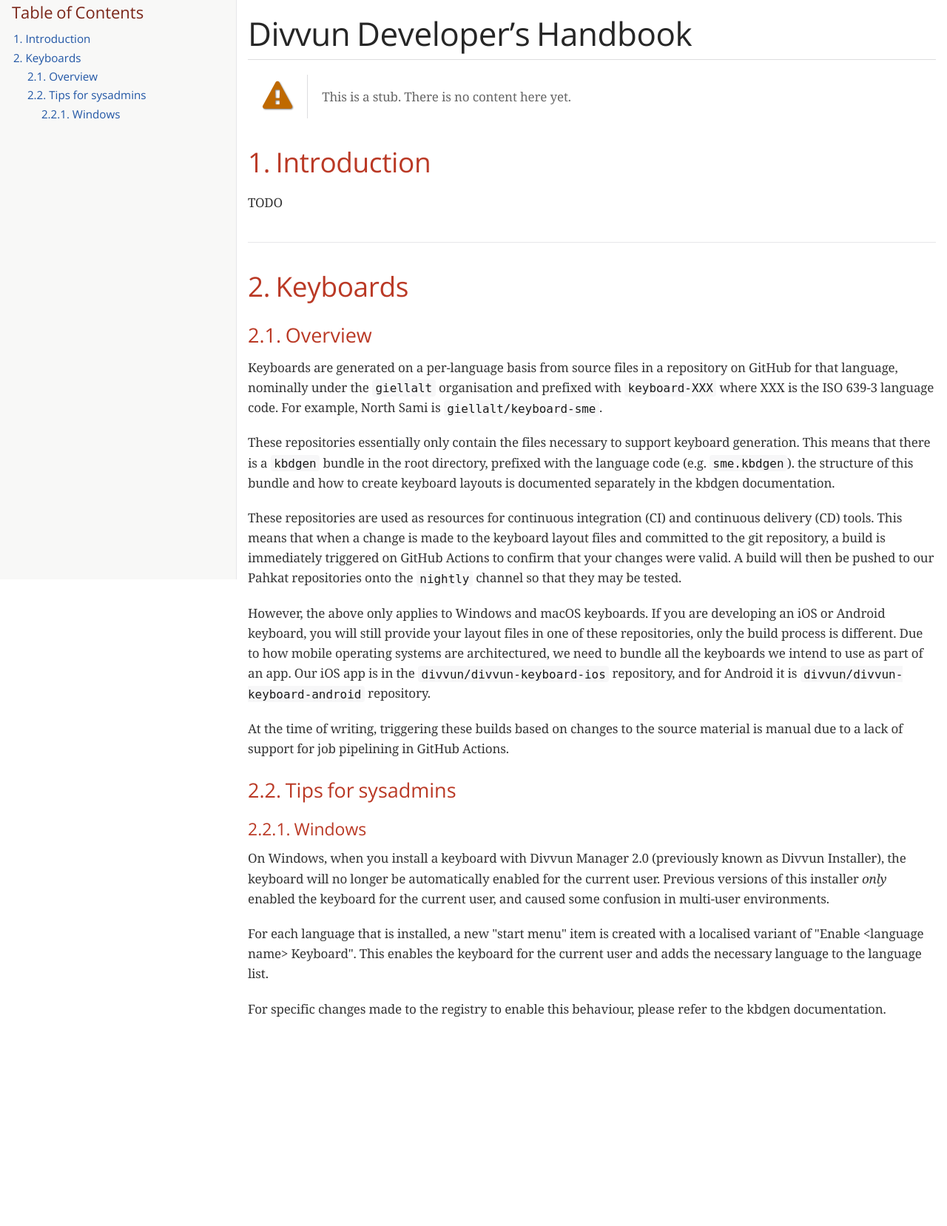
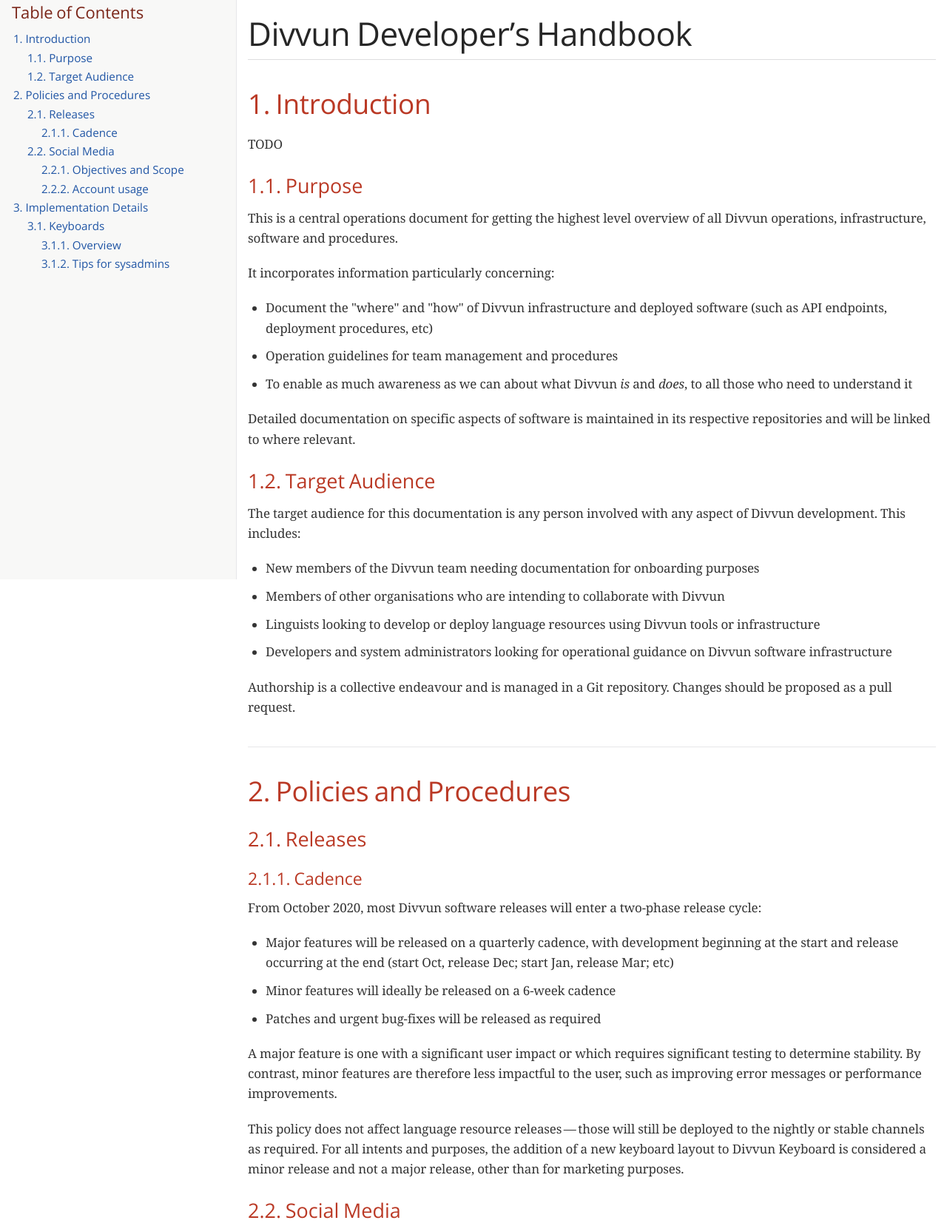
Before and after one commit to divvun/handbook, a plain HTML site: page index.html in a window 1280 px wide. Shown: the part 17-1674 px from the top of the page at 74% size. Before the commit the page ends 1434 px from the top, so only its background shows below. Drawn offline with nearby package versions, Linux system fonts and the light colour scheme; some packages are replaced by stand-ins of ours; a web font is replaced by a local one.

Commit message:
Add some updates

```diff
--- a/index.html
+++ b/index.html
@@ -443,13 +443,33 @@ body.book #toc,body.book #preamble,body.book h1.sect0,body.book .sect1>h2{page-b
 <div id="toc" class="toc2">
 <div id="toctitle">Table of Contents</div>
 <ul class="sectlevel1">
-<li><a href="#introduction">1. Introduction</a></li>
-<li><a href="#keyboards">2. Keyboards</a>
+<li><a href="#introduction">1. Introduction</a>
 <ul class="sectlevel2">
-<li><a href="#overview">2.1. Overview</a></li>
-<li><a href="#tips_for_sysadmins">2.2. Tips for sysadmins</a>
+<li><a href="#purpose">1.1. Purpose</a></li>
+<li><a href="#target_audience">1.2. Target Audience</a></li>
+</ul>
+</li>
+<li><a href="#policies_and_procedures">2. Policies and Procedures</a>
+<ul class="sectlevel2">
+<li><a href="#releases">2.1. Releases</a>
 <ul class="sectlevel3">
-<li><a href="#windows">2.2.1. Windows</a></li>
+<li><a href="#cadence">2.1.1. Cadence</a></li>
+</ul>
+</li>
+<li><a href="#social_media">2.2. Social Media</a>
+<ul class="sectlevel3">
+<li><a href="#objectives_and_scope">2.2.1. Objectives and Scope</a></li>
+<li><a href="#account_usage">2.2.2. Account usage</a></li>
+</ul>
+</li>
+</ul>
+</li>
+<li><a href="#implementation_details">3. Implementation Details</a>
+<ul class="sectlevel2">
+<li><a href="#keyboards">3.1. Keyboards</a>
+<ul class="sectlevel3">
+<li><a href="#overview">3.1.1. Overview</a></li>
+<li><a href="#tips_for_sysadmins">3.1.2. Tips for sysadmins</a></li>
 </ul>
 </li>
 </ul>
@@ -458,37 +478,131 @@ body.book #toc,body.book #preamble,body.book h1.sect0,body.book .sect1>h2{page-b
 </div>
 </div>
 <div id="content">
-<div id="preamble">
-<div class="sectionbody">
-<div class="admonitionblock warning">
-<table>
-<tr>
-<td class="icon">
-<i class="fa icon-warning" title="Warning"></i>
-</td>
-<td class="content">
-<div class="paragraph">
-<p>This is a stub. There is no content here yet.</p>
-</div>
-</td>
-</tr>
-</table>
-</div>
-</div>
-</div>
 <div class="sect1">
 <h2 id="introduction"><a class="link" href="#introduction">1. Introduction</a></h2>
 <div class="sectionbody">
 <div class="paragraph">
 <p>TODO</p>
 </div>
+<div class="sect2">
+<h3 id="purpose"><a class="link" href="#purpose">1.1. Purpose</a></h3>
+<div class="paragraph">
+<p>This is a central operations document for getting the highest level overview of all Divvun operations, infrastructure, software and procedures.</p>
+</div>
+<div class="paragraph">
+<p>It incorporates information particularly concerning:</p>
+</div>
+<div class="ulist">
+<ul>
+<li>
+<p>Document the "where" and "how" of Divvun infrastructure and deployed software (such as API endpoints, deployment procedures, etc)</p>
+</li>
+<li>
+<p>Operation guidelines for team management and procedures</p>
+</li>
+<li>
+<p>To enable as much awareness as we can about what Divvun <em>is</em> and <em>does</em>, to all those who need to understand it</p>
+</li>
+</ul>
+</div>
+<div class="paragraph">
+<p>Detailed documentation on specific aspects of software is maintained in its respective repositories and will be linked to where relevant.</p>
+</div>
+</div>
+<div class="sect2">
+<h3 id="target_audience"><a class="link" href="#target_audience">1.2. Target Audience</a></h3>
+<div class="paragraph">
+<p>The target audience for this documentation is any person involved with any aspect of Divvun development. This includes:</p>
+</div>
+<div class="ulist">
+<ul>
+<li>
+<p>New members of the Divvun team needing documentation for onboarding purposes</p>
+</li>
+<li>
+<p>Members of other organisations who are intending to collaborate with Divvun</p>
+</li>
+<li>
+<p>Linguists looking to develop or deploy language resources using Divvun tools or infrastructure</p>
+</li>
+<li>
+<p>Developers and system administrators looking for operational guidance on Divvun software infrastructure</p>
+</li>
+</ul>
+</div>
+<div class="paragraph">
+<p>Authorship is a collective endeavour and is managed in a Git repository. Changes should be proposed as a pull request.</p>
+</div>
+</div>
 </div>
 </div>
 <div class="sect1">
-<h2 id="keyboards"><a class="link" href="#keyboards">2. Keyboards</a></h2>
+<h2 id="policies_and_procedures"><a class="link" href="#policies_and_procedures">2. Policies and Procedures</a></h2>
 <div class="sectionbody">
 <div class="sect2">
-<h3 id="overview"><a class="link" href="#overview">2.1. Overview</a></h3>
+<h3 id="releases"><a class="link" href="#releases">2.1. Releases</a></h3>
+<div class="sect3">
+<h4 id="cadence"><a class="link" href="#cadence">2.1.1. Cadence</a></h4>
+<div class="paragraph">
+<p>From October 2020, most Divvun software releases will enter a two-phase release cycle:</p>
+</div>
+<div class="ulist">
+<ul>
+<li>
+<p>Major features will be released on a quarterly cadence, with development beginning at the start and release
+occurring at the end (start Oct, release Dec; start Jan, release Mar; etc)</p>
+</li>
+<li>
+<p>Minor features will ideally be released on a 6-week cadence</p>
+</li>
+<li>
+<p>Patches and urgent bug-fixes will be released as required</p>
+</li>
+</ul>
+</div>
+<div class="paragraph">
+<p>A major feature is one with a significant user impact or which requires significant testing to determine
+stability. By contrast, minor features are therefore less impactful to the user, such as improving error messages
+or performance improvements.</p>
+</div>
+<div class="paragraph">
+<p>This policy does not affect language resource releases&#8201;&#8212;&#8201;those will still be deployed to the nightly or stable
+channels as required. For all intents and purposes, the addition of a new keyboard layout to Divvun Keyboard is
+considered a minor release and not a major release, other than for marketing purposes.</p>
+</div>
+</div>
+</div>
+<div class="sect2">
+<h3 id="social_media"><a class="link" href="#social_media">2.2. Social Media</a></h3>
+<div class="sect3">
+<h4 id="objectives_and_scope"><a class="link" href="#objectives_and_scope">2.2.1. Objectives and Scope</a></h4>
+
+</div>
+<div class="sect3">
+<h4 id="account_usage"><a class="link" href="#account_usage">2.2.2. Account usage</a></h4>
+<div class="sect4">
+<h5 id="twitter"><a class="link" href="#twitter">Twitter</a></h5>
+
+</div>
+<div class="sect4">
+<h5 id="facebook"><a class="link" href="#facebook">Facebook</a></h5>
+
+</div>
+<div class="sect4">
+<h5 id="instagram"><a class="link" href="#instagram">Instagram</a></h5>
+
+</div>
+</div>
+</div>
+</div>
+</div>
+<div class="sect1">
+<h2 id="implementation_details"><a class="link" href="#implementation_details">3. Implementation Details</a></h2>
+<div class="sectionbody">
+<div class="sect2">
+<h3 id="keyboards"><a class="link" href="#keyboards">3.1. Keyboards</a></h3>
+<div class="sect3">
+<h4 id="overview"><a class="link" href="#overview">3.1.1. Overview</a></h4>
 <div class="paragraph">
 <p>Keyboards are generated on a per-language basis from source files in a repository on GitHub for that language, nominally under the <code>giellalt</code> organisation and prefixed with <code>keyboard-XXX</code> where XXX is the ISO 639-3 language code. For example, North Sami is <code>giellalt/keyboard-sme</code>.</p>
 </div>
@@ -505,10 +619,10 @@ body.book #toc,body.book #preamble,body.book h1.sect0,body.book .sect1>h2{page-b
 <p>At the time of writing, triggering these builds based on changes to the source material is manual due to a lack of support for job pipelining in GitHub Actions.</p>
 </div>
 </div>
-<div class="sect2">
-<h3 id="tips_for_sysadmins"><a class="link" href="#tips_for_sysadmins">2.2. Tips for sysadmins</a></h3>
 <div class="sect3">
-<h4 id="windows"><a class="link" href="#windows">2.2.1. Windows</a></h4>
+<h4 id="tips_for_sysadmins"><a class="link" href="#tips_for_sysadmins">3.1.2. Tips for sysadmins</a></h4>
+<div class="sect4">
+<h5 id="windows"><a class="link" href="#windows">Windows</a></h5>
 <div class="paragraph">
 <p>On Windows, when you install a keyboard with Divvun Manager 2.0 (previously known as Divvun Installer), the keyboard will no longer be automatically enabled for the current user. Previous versions of this installer <em>only</em> enabled the keyboard for the current user, and caused some confusion in multi-user environments.</p>
 </div>
@@ -517,6 +631,7 @@ body.book #toc,body.book #preamble,body.book h1.sect0,body.book .sect1>h2{page-b
 </div>
 <div class="paragraph">
 <p>For specific changes made to the registry to enable this behaviour, please refer to the kbdgen documentation.</p>
+</div>
 </div>
 </div>
 </div>
```
Also changed, not shown: 3 other files.
